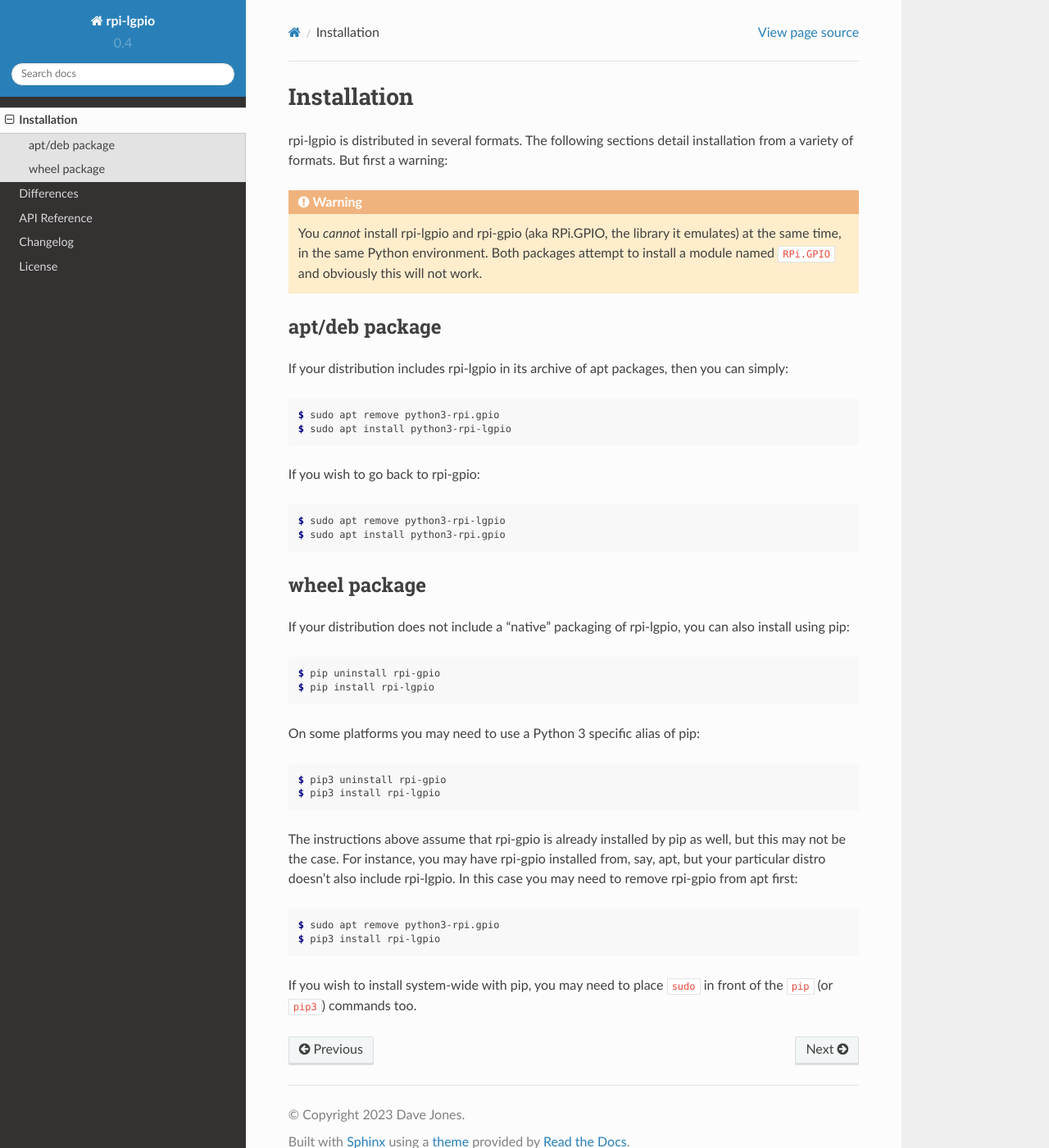
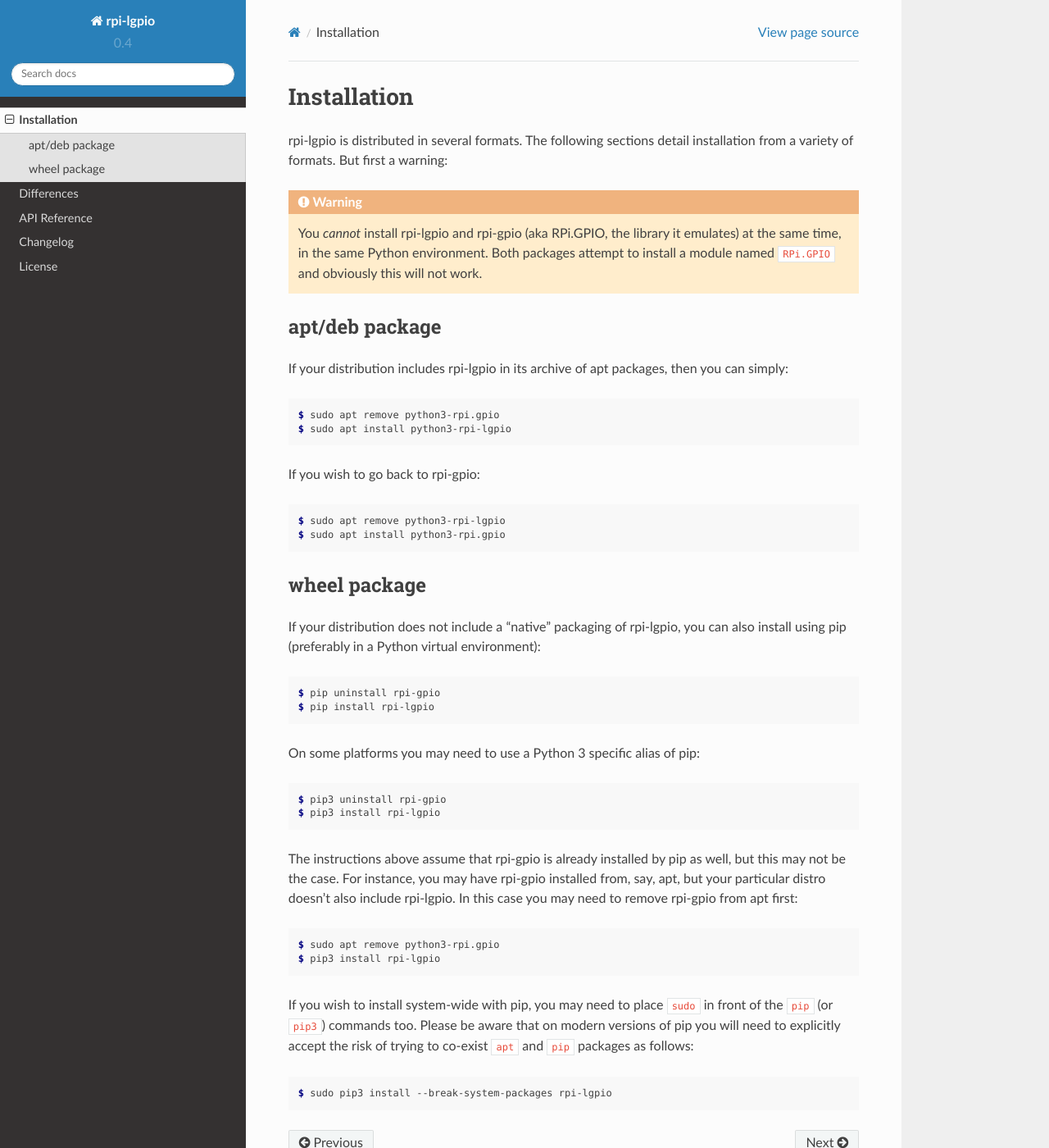
Before and after one commit to waveform80/rpi-lgpio, a Sphinx documentation site: the page built from docs/install.rst, in a window 1280 px wide and 1400 px high. Shown: the whole window at 82% size. Built offline with Sphinx 7.4.7 and the Read the Docs theme 2.0.0, drawn with Linux system fonts in a browser that asks for light colours; formulas are drawn with MathJax 3.

Commit message:
Add notice about PEP668

```diff
--- a/docs/install.rst
+++ b/docs/install.rst
@@ -41,7 +41,7 @@ wheel package
 =============
 
 If your distribution does not include a "native" packaging of rpi-lgpio, you
-can also install using pip:
+can also install using pip (preferably in a Python virtual environment):
 
 .. code-block:: console
 
@@ -66,4 +66,10 @@ rpi-lgpio. In this case you may need to remove rpi-gpio from apt first:
     $ pip3 install rpi-lgpio
 
 If you wish to install system-wide with pip, you may need to place ``sudo`` in
-front of the ``pip`` (or ``pip3``) commands too.
+front of the ``pip`` (or ``pip3``) commands too. Please be aware that on modern
+versions of pip you will need to explicitly accept the risk of trying to
+co-exist ``apt`` and ``pip`` packages as follows:
+
+.. code-block:: console
+
+    $ sudo pip3 install --break-system-packages rpi-lgpio
```
